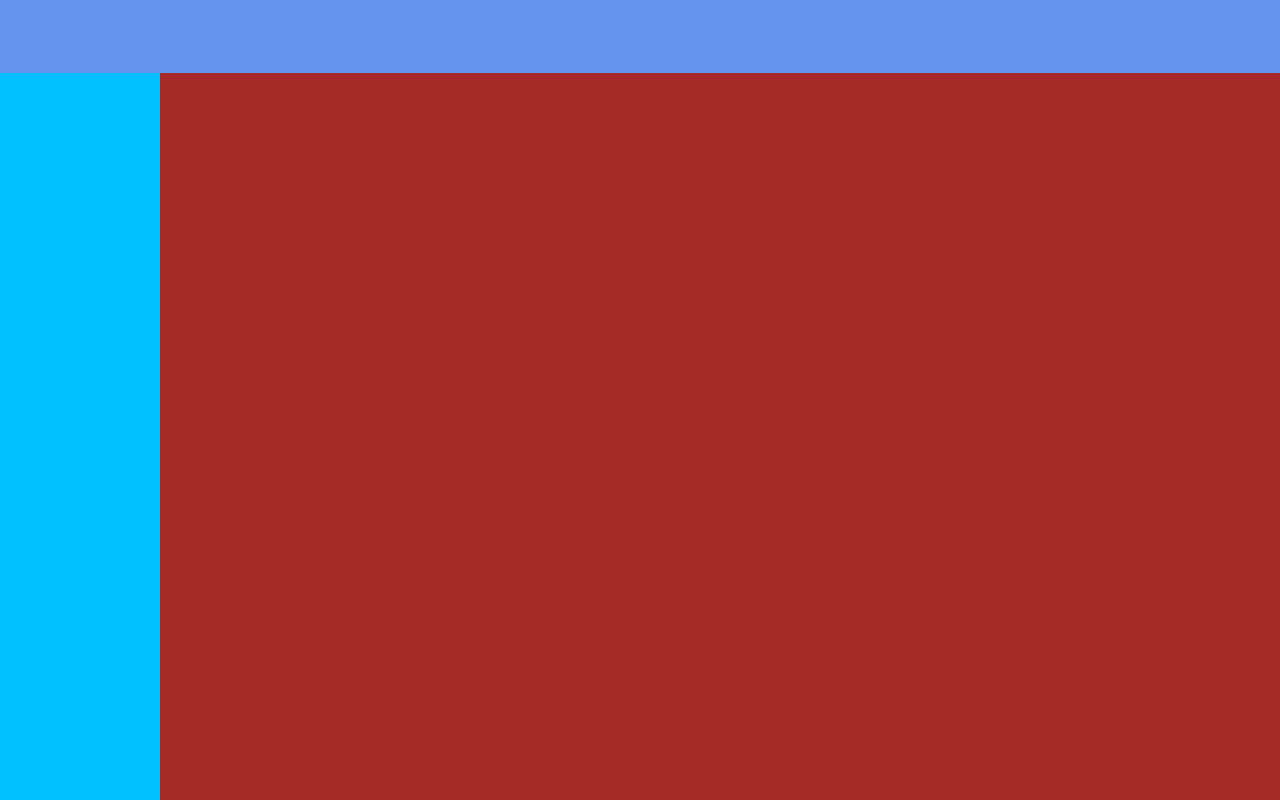
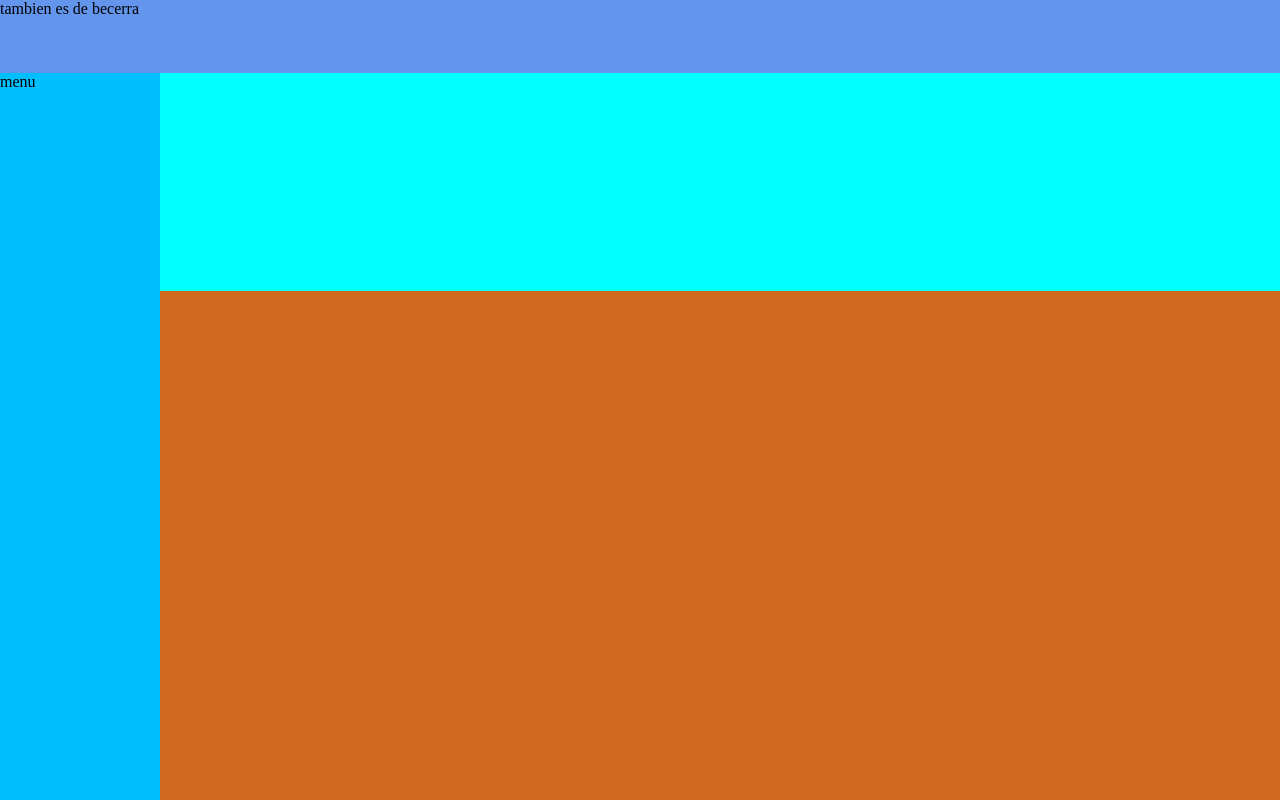
Before and after one commit to CoderBenjamin/g70, a plain HTML site: page index.html in a window 1280 px wide. Drawn offline with Linux system fonts and the light colour scheme.

Commit message:
Se agrega el fondo del contenido

```diff
--- a/css/style.css
+++ b/css/style.css
@@ -20,4 +20,16 @@
 }
 .content > :nth-child(3){
     background-color: brown;
+    display: flex;
+    flex-direction:column;
 }
+.content > :nth-child(3) > :nth-child(1){
+    width: 100%;
+    height: 30%;
+    background-color: aqua;
+}
+.content > :nth-child(3) > :nth-child(2){
+    width: 100%;
+    height: 70%;
+    background-color: chocolate;
+}
--- a/index.html
+++ b/index.html
@@ -8,9 +8,12 @@
 </head>
 <body>
     <div class="content">
-        <div class="elemento"></div>
-        <div class="elemento"></div>
-        <div class="elemento"></div>
+        <div class="elemento"> tambien es de becerra</div>
+        <div class="elemento">menu</div>
+        <div class="elemento">
+            <div class="division"></div>
+            <div class="division"></div>
+        </div>
     </div>
 </body>
 </html>
```
